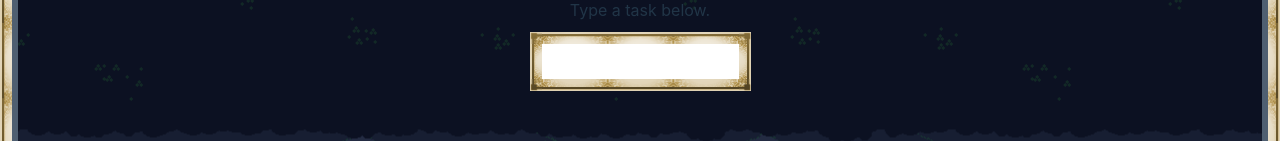
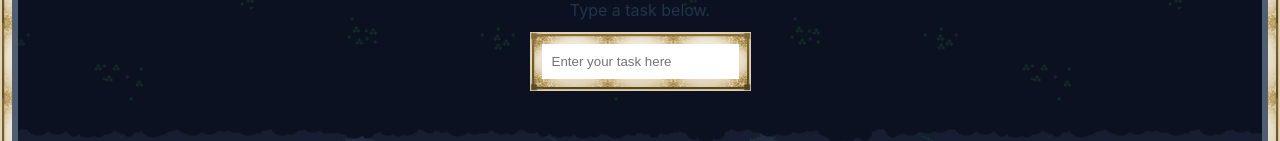
Before and after one commit to Adlam4002/week-5-group-project-, a plain HTML site: page client/index.html in a window 1280 px wide. Shown: the part 215-356 px from the top of the page. Drawn offline with Linux system fonts and the light colour scheme; no server answers.

Commit message:
added placeholder text

```diff
--- a/client/index.html
+++ b/client/index.html
@@ -30,7 +30,7 @@
           <input type="date" id="complete_by" name="complete_by">
           <br/>
         <label for="task-name">Type a task below.</label><br />
-        <input type="text" name="task" class="text-entry" /><br />
+        <input type="text" name="task" class="text-entry" placeholder="Enter your task here"/><br />
 
         <button type="submit">Submit Task</button>
         <!-- <button class="edit">Edit</button>
```
